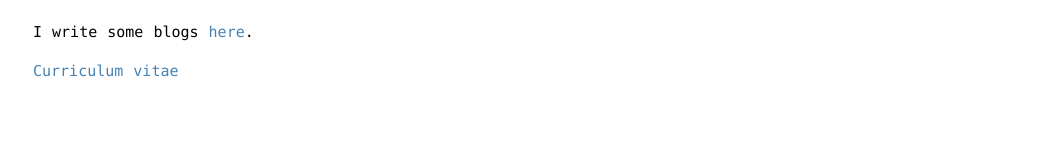
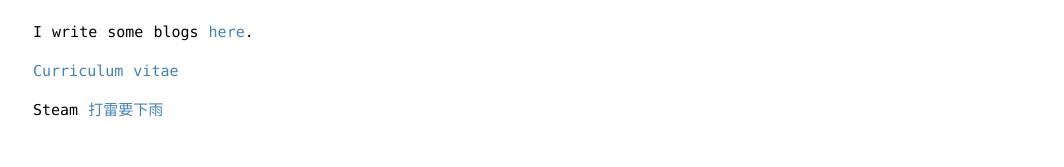
Before and after one commit to zouyonghao/zouyonghao.github.io, a Jekyll site: the page built from index.md, in a window 1280 px wide. Shown: the part 1183-1350 px from the top of the page, without its empty margins (107-1171 px from the left). Built offline with Jekyll 4.4.1, drawn with Linux system fonts in a browser that asks for light colours; before the commit the page ends 1314 px from its top, so only the background shows below that.

Commit message:
Add steam

```diff
--- a/_layouts/home.html
+++ b/_layouts/home.html
@@ -105,6 +105,7 @@
 
                     <p>I write some blogs <a href="/blog">here</a>.</p>
                     <p><a href="http://zouyonghao.github.io/assets/CV.pdf">Curriculum vitae</a></p>
+                    <p>Steam <a href="https://steamcommunity.com/id/dlyxy_zyh/">打雷要下雨</a></p>
 
                 </section>
 
```
